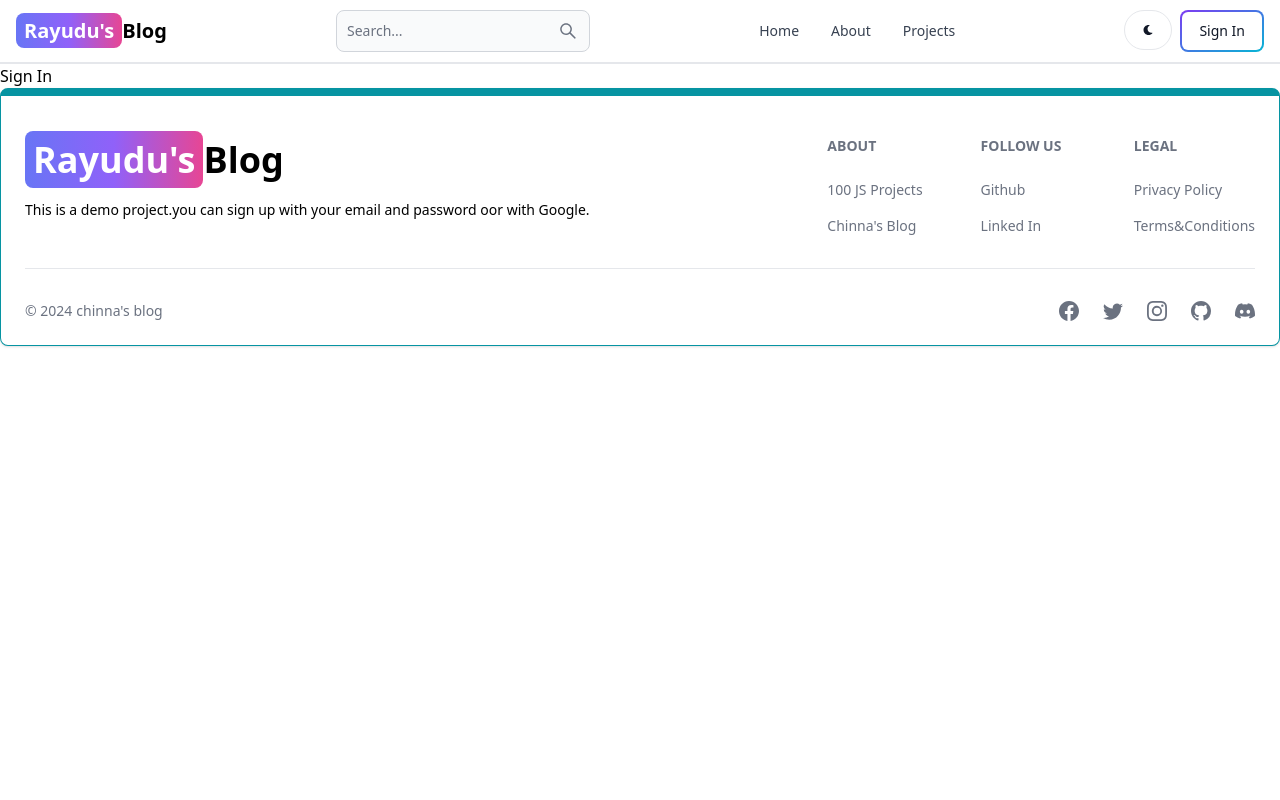
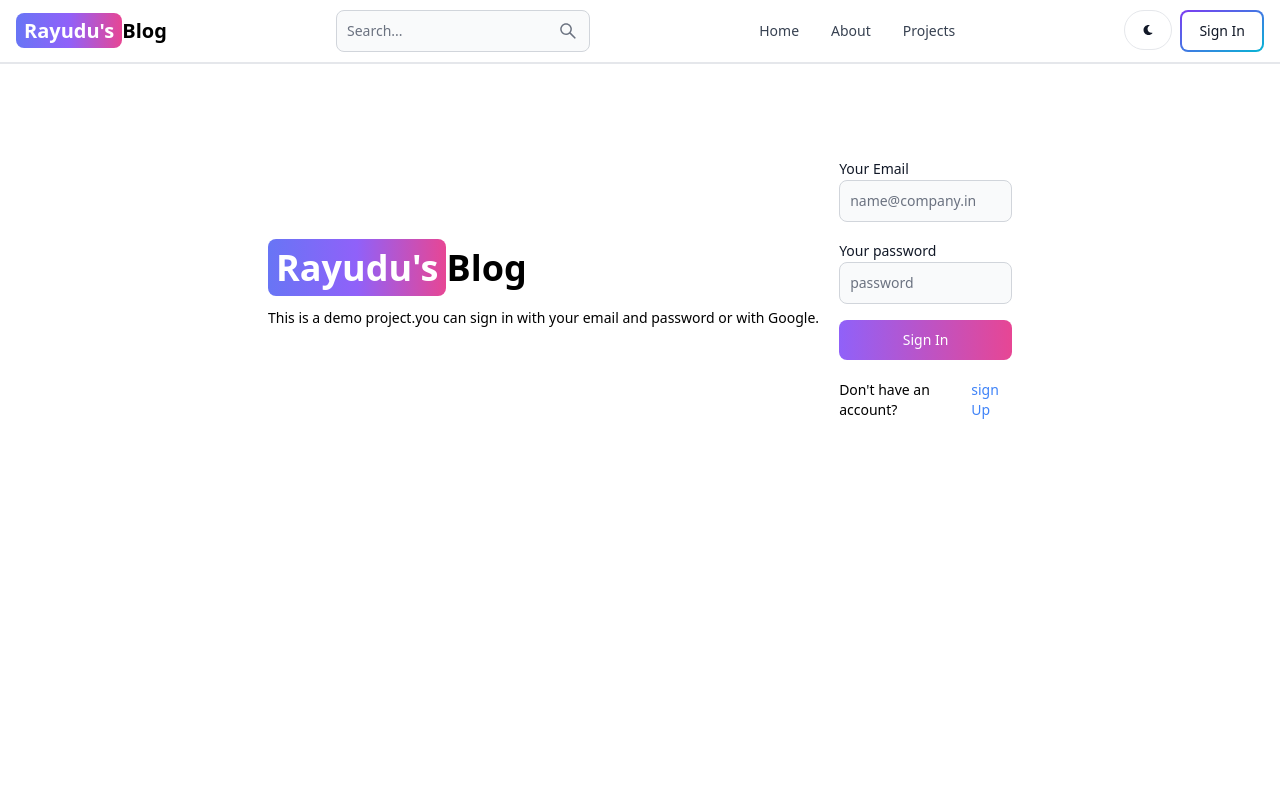
Before and after one commit to BellaryChinaRayudu/MERN-BLOG, a React (Vite) app in the folder client/: page /signin in a window 1280 px wide. Shown: the top 800 px of the page. Built offline with nearby package versions, Linux system fonts and the light colour scheme.

Commit message:
craete signin ui

```diff
--- a/client/src/pages/SignIn.jsx
+++ b/client/src/pages/SignIn.jsx
@@ -1,3 +1,108 @@
+import { Label, TextInput, Button, Alert, Spinner } from "flowbite-react";
+import { useState } from "react";
+import { Link, useNavigate } from "react-router-dom";
+
 export default function SignIn() {
-  return <h1>Sign In</h1>;
+  const [formdata, setFormData] = useState({});
+  const [errorMessage, seterrorMessage] = useState(false);
+  const [loading, setLoading] = useState(false);
+  const handleChange = (e) => {
+    setFormData({
+      ...formdata,
+      [e.target.id]: e.target.value.trim(),
+    });
+  };
+
+  const navigate = useNavigate();
+
+  const handleSubmit = async (e) => {
+    e.preventDefault();
+    if (!formdata.password || !formdata.email) {
+      return seterrorMessage("Pleasse Fill all the fields");
+    }
+    try {
+      setLoading(true);
+      seterrorMessage(null);
+      const res = await fetch("/api/auth/signin", {
+        method: "POST",
+        headers: {
+          "Content-Type": "application/json",
+        },
+        body: JSON.stringify(formdata),
+      });
+      const data = await res.json();
+      if (data.success === false) {
+        return seterrorMessage(data.message);
+      }
+      setLoading(false);
+      if (res.ok) {
+        navigate("/");
+      }
+    } catch (e) {
+      seterrorMessage(e.message);
+      setLoading(false);
+    }
+  };
+
+  return (
+    <div className="min-h-screen mt-20">
+      <div className="flex p-3 max-w-3xl mx-auto flex-col md:flex-row md:items-center gap-5">
+        <div>
+          <Link to="/" className="font-bold dark:text-white text-4xl ">
+            <span className="px-2 py-1 bg-gradient-to-r from-indigo-500 via-purple-500 to-pink-500 rounded-lg text-white">
+              Rayudu's
+            </span>
+            Blog
+          </Link>
+          <p className="text-sm mt-5">
+            This is a demo project.you can sign in with your email and password
+            or with Google.
+          </p>
+        </div>
+        <div className="flex-1">
+          <form className="flex flex-col gap-4" onSubmit={handleSubmit}>
+            <div className="">
+              <Label value="Your Email" />
+              <TextInput
+                type="email"
+                placeholder="name@company.in"
+                id="email"
+                onChange={handleChange}
+              />
+            </div>
+            <div className="">
+              <Label value="Your password" />
+              <TextInput
+                type="password"
+                placeholder="password"
+                id="password"
+                onChange={handleChange}
+              />
+            </div>
+            <Button
+              gradientDuoTone="purpleToPink"
+              type="submit"
+              disabled={loading}
+            >
+              {loading ? (
+                <>
+                  <Spinner size="em" />
+                  <span className="pl-3">Loading</span>
+                </>
+              ) : (
+                "Sign In"
+              )}
+            </Button>
+          </form>
+          <div className="flex gap-2 text-sm mt-5">
+            <span>Don't have an account?</span>
+            <Link to="/signup" className="text-blue-500">
+              sign Up
+            </Link>
+          </div>
+          {errorMessage && <Alert className="mt-5">{errorMessage}</Alert>}
+        </div>
+      </div>
+    </div>
+  );
 }
```
